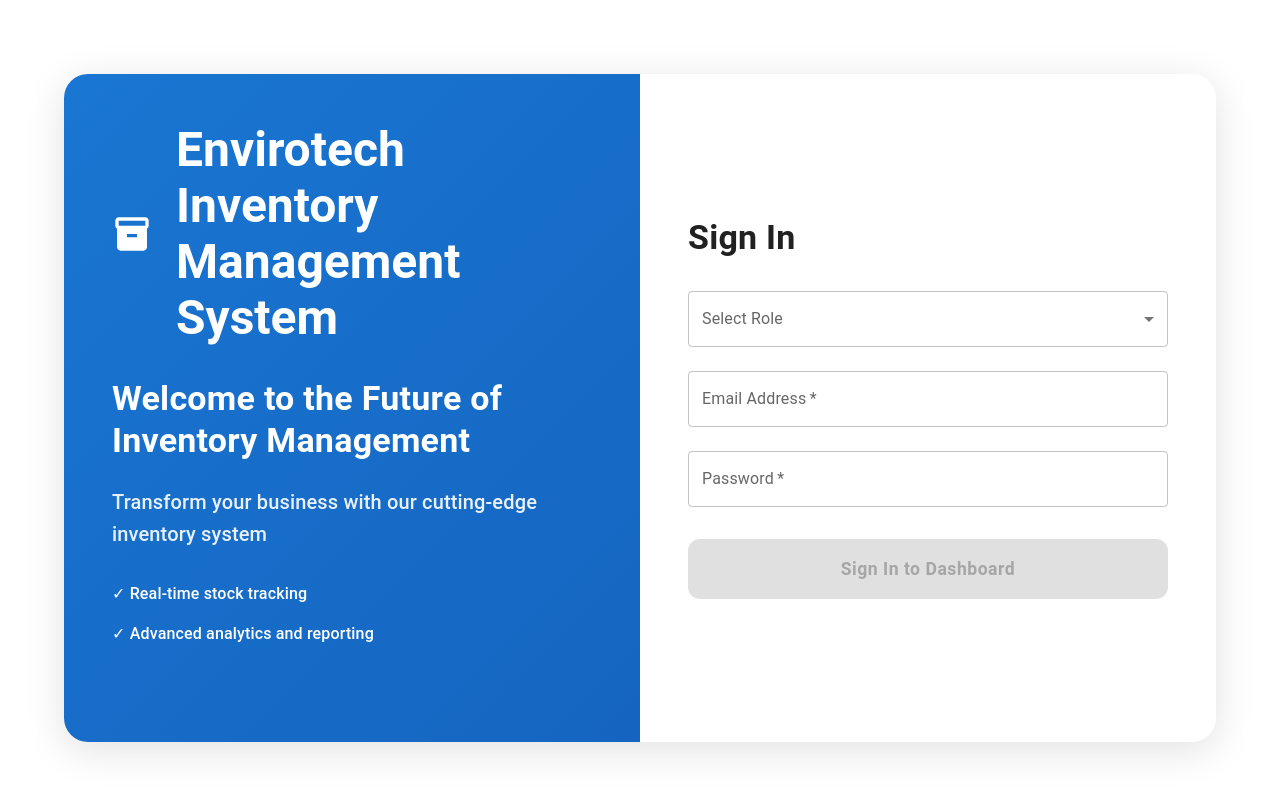
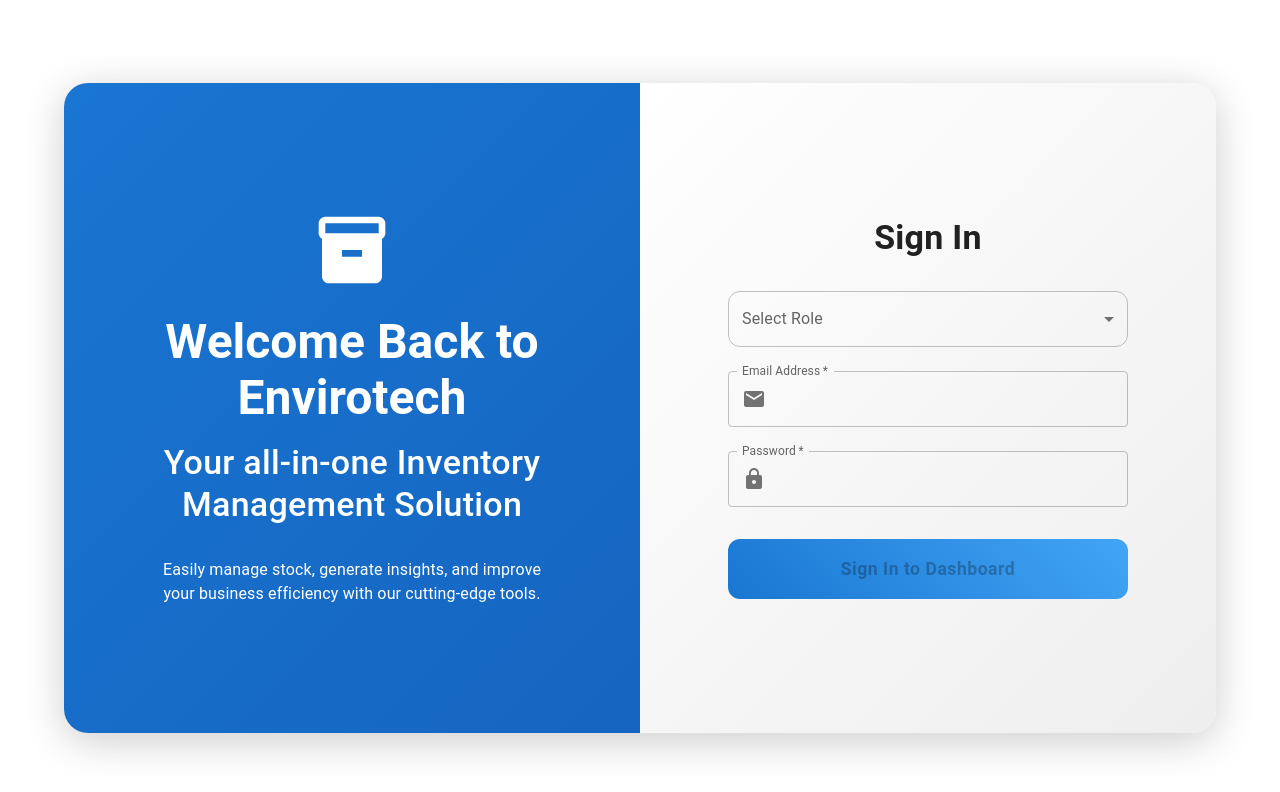
Before and after one commit to jomermandap/softeng_ims, a React (Vite) app in the folder client/: page / in a window 1280 px wide. Shown: the top 792 px of the page. Built offline with nearby package versions, Linux system fonts and the light colour scheme.

Commit message:
redesigned login ui

```diff
--- a/client/src/pages/LoginPage.jsx
+++ b/client/src/pages/LoginPage.jsx
@@ -13,10 +13,13 @@
   Box,
   useTheme,
   useMediaQuery,
-  Stack
+  Stack,
+  InputAdornment
 } from '@mui/material';
 import axios from 'axios';
 import InventoryIcon from '@mui/icons-material/Inventory';
+import EmailIcon from '@mui/icons-material/Email';
+import LockIcon from '@mui/icons-material/Lock';
 
 const LoginPage = () => {
   const [loginType, setLoginType] = useState('');
@@ -29,42 +32,43 @@
   const handleSubmit = async (e) => {
     e.preventDefault();
     try {
-        console.log(email, password, loginType)
       const response = await axios.post('http://localhost:5017/api/auth/login', {
         email,
         password,
         role: loginType,
       });
-      console.log('Login successful:', response.data);
       localStorage.setItem('jwtToken', response.data.token);
       localStorage.setItem('email', response.data.email);
       localStorage.setItem('userRole', loginType);
-      navigate('/dashboard')
+      navigate('/dashboard');
     } catch (error) {
       console.error('Login failed:', error.response ? error.response.data : error.message);
     }
   };
 
-
   return (
-    <Container maxWidth="lg" sx={{
+    <Container
+      maxWidth="lg"
+      sx={{
       minHeight: '100vh',
       display: 'flex',
       alignItems: 'center',
       justifyContent: 'center',
-      py: 4
-    }}>
+      py: 4,
+      color: 'white',
+      }}
+    >
       <Paper
-        elevation={3}
+        elevation={6}
         sx={{
           display: 'flex',
           flexDirection: isMobile ? 'column' : 'row',
           borderRadius: '24px',
           overflow: 'hidden',
-          minHeight: '600px',
+          minHeight: '650px',
           width: '100%',
-          background: theme.palette.background.paper,
-          boxShadow: '0 8px 40px rgba(0, 0, 0, 0.12)'
+          background: theme.palette.background.default,
+          boxShadow: '0 8px 40px rgba(0, 0, 0, 0.2)',
         }}
       >
         {/* Left Side - Product Info */}
@@ -76,32 +80,21 @@
             color: 'white',
             display: 'flex',
             flexDirection: 'column',
-            justifyContent: 'center'
+            justifyContent: 'center',
+            alignItems: 'center',
+            textAlign: 'center',
           }}
         >
-          <Box sx={{ display: 'flex', alignItems: 'center', mb: 4 }}>
-            <InventoryIcon sx={{ fontSize: 40, mr: 3 }} />
-            <Typography variant="h3" sx={{ fontWeight: 700 }}>
-              Envirotech Inventory Management System
-            </Typography>
-          </Box>
-
-          <Typography variant="h4" sx={{ mb: 3, fontWeight: 600 }}>
-            Welcome to the Future of Inventory Management
+          <InventoryIcon sx={{ fontSize: 80, mb: 3 }} />
+          <Typography variant="h3" sx={{ fontWeight: 700 }}>
+            Welcome Back to Envirotech
           </Typography>
-
-          <Typography variant="h6" sx={{ mb: 4, opacity: 0.9 }}>
-            Transform your business with our cutting-edge inventory system
+          <Typography variant="h4" sx={{ mt: 2, fontWeight: 500 }}>
+            Your all-in-one Inventory Management Solution
           </Typography>
-
-          <Box sx={{ mb: 4 }}>
-            <Typography variant="body1" sx={{ mb: 2, fontWeight: 500 }}>
-              ✓ Real-time stock tracking
-            </Typography>
-            <Typography variant="body1" sx={{ mb: 2, fontWeight: 500 }}>
-              ✓ Advanced analytics and reporting
-            </Typography>
-          </Box>
+          <Typography variant="body1" sx={{ mt: 4, maxWidth: '80%' }}>
+            Easily manage stock, generate insights, and improve your business efficiency with our cutting-edge tools.
+          </Typography>
         </Box>
 
         {/* Right Side - Login Form */}
@@ -109,16 +102,18 @@
           sx={{
             flex: '1 1 50%',
             p: 6,
+            background: `linear-gradient(135deg, ${theme.palette.background.paper}, ${theme.palette.grey[200]})`,
             display: 'flex',
             flexDirection: 'column',
-            justifyContent: 'center'
+            justifyContent: 'center',
+            alignItems: 'center',
           }}
         >
           <Typography variant="h4" sx={{ mb: 4, fontWeight: 600 }}>
             Sign In
           </Typography>
 
-          <Box component="form" onSubmit={handleSubmit}>
+          <Box component="form" onSubmit={handleSubmit} sx={{ width: '100%', maxWidth: '400px' }}>
             <FormControl fullWidth variant="outlined" sx={{ mb: 3 }}>
               <InputLabel id="login-type-label">Select Role</InputLabel>
               <Select
@@ -126,6 +121,7 @@
                 value={loginType}
                 label="Select Role"
                 onChange={(e) => setLoginType(e.target.value)}
+                sx={{ borderRadius: '12px' }}
               >
                 <MenuItem value="user">Inventory Staff</MenuItem>
                 <MenuItem value="admin">Inventory Manager</MenuItem>
@@ -142,7 +138,14 @@
               value={email}
               onChange={(e) => setEmail(e.target.value)}
               variant="outlined"
-              sx={{ mb: 3 }}
+              InputProps={{
+                startAdornment: (
+                  <InputAdornment position="start">
+                    <EmailIcon />
+                  </InputAdornment>
+                ),
+              }}
+              sx={{ mb: 3, borderRadius: '12px' }}
             />
 
             <TextField
@@ -156,7 +159,14 @@
               value={password}
               onChange={(e) => setPassword(e.target.value)}
               variant="outlined"
-              sx={{ mb: 4 }}
+              InputProps={{
+                startAdornment: (
+                  <InputAdornment position="start">
+                    <LockIcon />
+                  </InputAdornment>
+                ),
+              }}
+              sx={{ mb: 4, borderRadius: '12px' }}
             />
 
             <Stack spacing={2}>
@@ -171,16 +181,17 @@
                   fontSize: '1.1rem',
                   textTransform: 'none',
                   fontWeight: 600,
-                  boxShadow: '0 4px 12px rgba(0, 0, 0, 0.15)',
+                  background: `linear-gradient(45deg, ${theme.palette.primary.main}, ${theme.palette.primary.light})`,
+                  boxShadow: '0 4px 12px rgba(0, 0, 0, 0.2)',
                   '&:hover': {
-                    boxShadow: '0 6px 16px rgba(0, 0, 0, 0.25)',
-                  }
+                    background: `linear-gradient(45deg, ${theme.palette.primary.dark}, ${theme.palette.primary.main})`,
+                    boxShadow: '0 6px 16px rgba(0, 0, 0, 0.3)',
+                  },
                 }}
               >
                 Sign In to Dashboard
               </Button>
             </Stack>
-
           </Box>
         </Box>
       </Paper>
```
